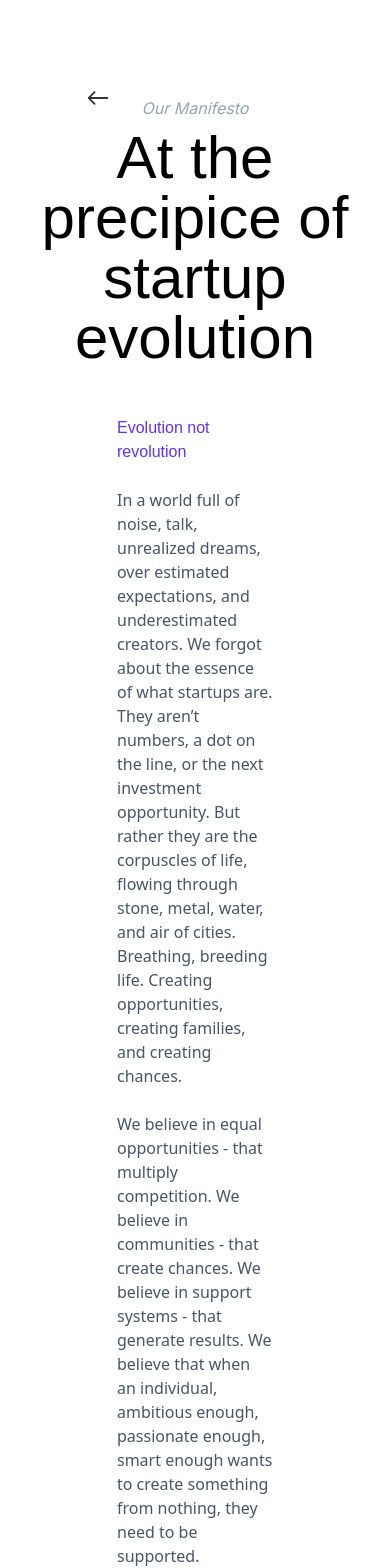
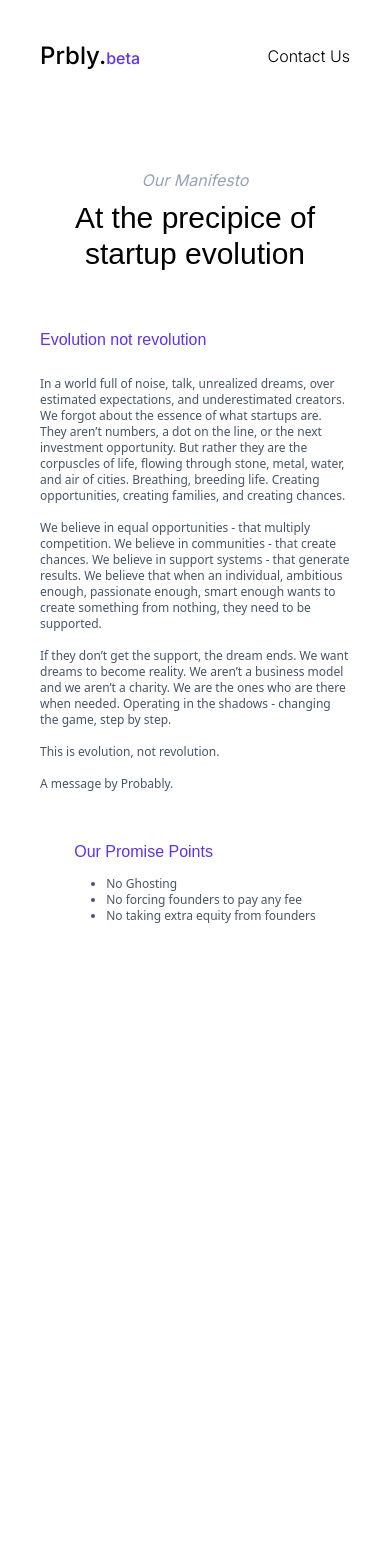
Before and after one commit to Probably-xyz/gallery, a Next.js app: page /manifesto in a window 390 px wide. Shown: the top 1568 px of the page. After the commit the page ends 1020 px from the top, so only its background shows below. Built offline with nearby package versions, Linux system fonts and the light colour scheme; a web font is replaced by a local one.

Commit message:
manifesto final

```diff
--- /dev/null
+++ b/app/blog/page.tsx
@@ -0,0 +1,9 @@
+import React from 'react'
+
+const Blog = () => {
+  return (
+    <div>Blog</div>
+  )
+}
+
+export default Blog
--- /dev/null
+++ b/app/manifesto/layout.tsx
@@ -0,0 +1,59 @@
+import { Inter } from "next/font/google";
+// import { NextAuthProvider } from "./providers";
+import React from "react";
+import { MainNav } from "@/components/nav.component";
+import { Toaster } from "@/components/shared/toaster";
+import { Analytics } from '@vercel/analytics/react';
+
+import Head from "next/head";
+
+const inter = Inter({ subsets: ["latin"] });
+
+export const metadata = {
+  title: "Probably",
+  description: "Submit your startup and showcase it to a group of investors, it’s that easy.",
+  icons: {
+    icon: '/5.png',
+  },
+  openGraph: {
+    title: "Probably",
+    description:
+      "Submit your startup and showcase it to a group of investors, it’s that easy.",
+    url: "https://www.prbly.xyz",
+    images: [
+      {
+        url: "https://uawwnkwoyhkmotmoncgk.supabase.co/storage/v1/object/public/logo/F0GW8gBXwAAfq6t.jpeg",
+      },
+    ],
+  },
+  twitter: {
+    card: "summary_large_image",
+    title: "Probably",
+    description:
+      "Submit your startup and showcase it to a group of investors, it’s that easy.",
+      url: "https://www.prbly.xyz",
+    images: [
+      "https://uawwnkwoyhkmotmoncgk.supabase.co/storage/v1/object/public/logo/F0GW8gBXwAAfq6t.jpeg",
+    ],
+  },
+};
+
+export default function RootLayout({
+  children,
+}: {
+  children: React.ReactNode;
+}) {
+  return (
+    <html lang="en">
+      <head>
+        <link rel="icon" href="favicon.ico" sizes="any"/>
+      </head>
+      <body>
+          <Toaster />
+          <MainNav/>
+          {children}
+        <Analytics />
+      </body>
+    </html>
+  );
+}
--- a/app/manifesto/page.tsx
+++ b/app/manifesto/page.tsx
@@ -13,17 +13,17 @@ const Manifesto = () => {
 
   return (
     <div>
-    <IoIosArrowRoundBack className="text-4xl text-prbly-dark cursor-pointer top-20 left-20 fixed" onClick={() => router.back()}/>
+    {/* <IoIosArrowRoundBack className="md:text-4xl text-2xl md:flex hidden text-prbly-dark cursor-pointer top-20 left-20 fixed" onClick={() => router.back()}/> */}
     <div className="py-24">
     <div className="max-w-screen-2xl flex flex-col">
         <div className="mx-auto">
             <p className="text-slate-400 italic font-normal text-center" style={Sub.style}> Our Manifesto </p>
-            <h1 className="text-6xl text-center mt-2 font-medium" style={Main.style}> At the precipice of <br/> startup evolution </h1>
+            <h1 className="md:text-6xl text-3xl text-center mt-2 font-medium" style={Main.style}> At the precipice of <br/> startup evolution </h1>
         </div>
 
-        <div className=" w-2/5 mx-auto pt-12">
+        <div className="md:w-[48%] mx-auto pt-14 px-10">
             <h1 className="text-left text-prbly-accent font-medium text-base" style={Main.style}> Evolution not revolution </h1>
-            <p className="mt-6 text-base font-light text-slate-600">In a world full of noise, talk, unrealized dreams, over estimated expectations, and underestimated creators. We forgot about the essence of what startups are. They aren’t numbers, a dot on the line, or the next investment opportunity. But rather they are the corpuscles of life, flowing through stone, metal, water, and air of cities. Breathing, breeding life. Creating opportunities, creating families, and creating chances. <br/> <br/>
+            <p className="mt-6 md:text-base text-xs font-light text-slate-600">In a world full of noise, talk, unrealized dreams, over estimated expectations, and underestimated creators. We forgot about the essence of what startups are. They aren’t numbers, a dot on the line, or the next investment opportunity. But rather they are the corpuscles of life, flowing through stone, metal, water, and air of cities. Breathing, breeding life. Creating opportunities, creating families, and creating chances. <br/> <br/>
 
             We believe in equal opportunities - that multiply competition. We believe in communities - that create chances. We believe in support systems - that generate results. We believe that when an individual, ambitious enough, passionate enough, smart enough wants to create something from nothing, they need to be supported. <br/> <br/>
 
@@ -37,12 +37,12 @@ const Manifesto = () => {
         </div>
 
 
-        <div className=" w-2/5 mx-auto pt-12">
+        <div className="md:w-[46%] mx-auto pt-12">
             <h1 className="text-left text-prbly-accent font-medium text-base" style={Main.style}> Our Promise Points </h1>
             <ul className="list-disc mt-3 ml-8">
-                <li className="text-base font-light text-slate-600">No Ghosting</li>
-                <li className="text-base font-light text-slate-600">No forcing founders to pay any fee</li>
-                <li className="text-base font-light text-slate-600">No taking extra equity from founders</li>
+                <li className="md:text-base text-xs font-light text-slate-600">No Ghosting</li>
+                <li className="md:text-base text-xs font-light text-slate-600">No forcing founders to pay any fee</li>
+                <li className="md:text-base text-xs font-light text-slate-600">No taking extra equity from founders</li>
             </ul>
         </div>
 
```
